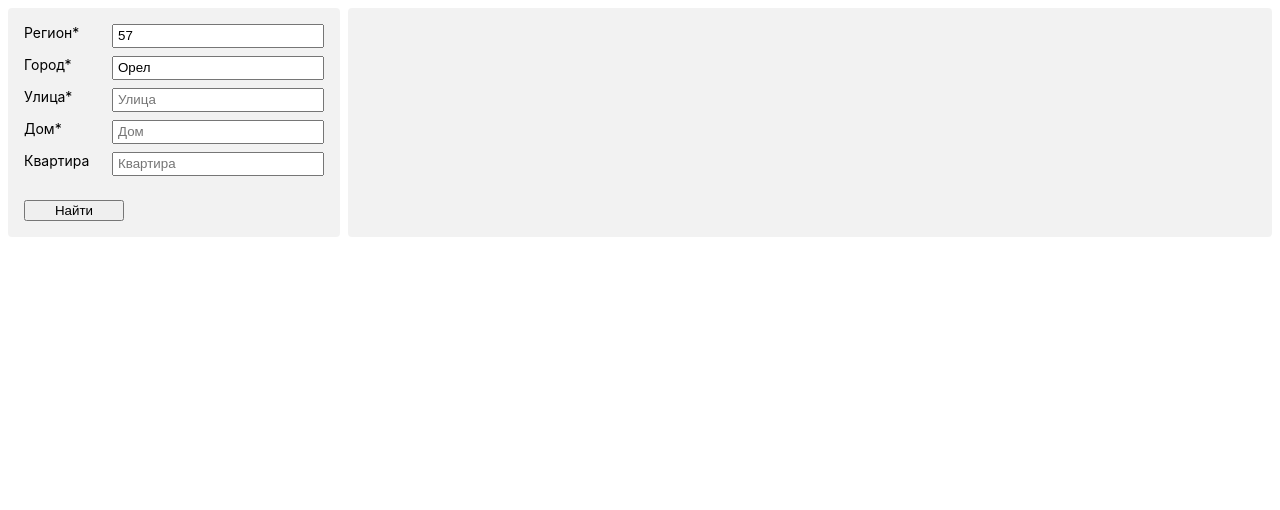
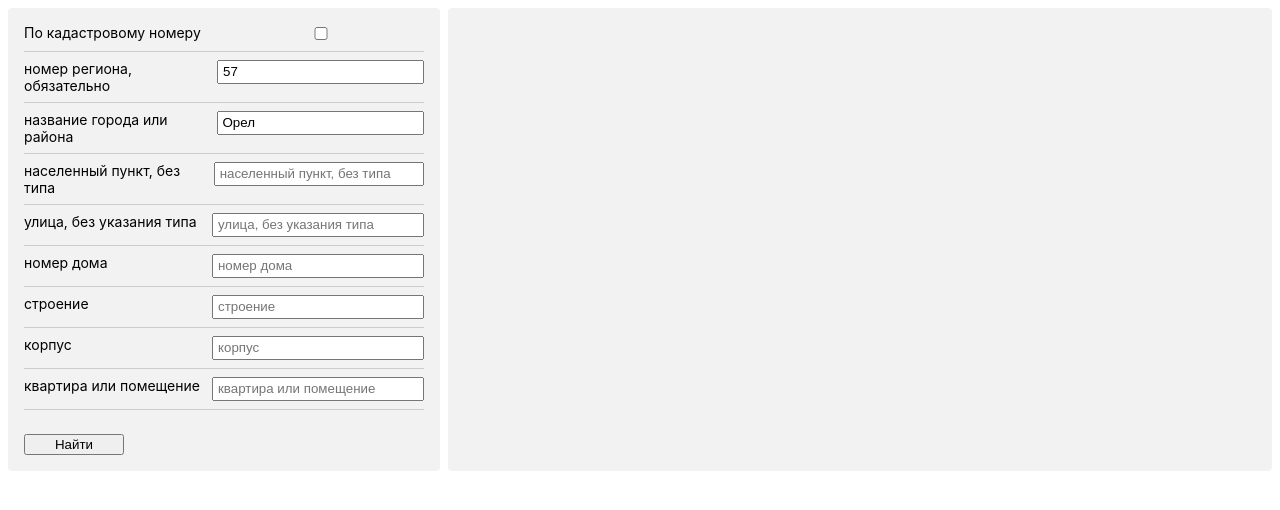
Before and after one commit to 0snilcy/cadastr, a React (Create React App) app: page / in a window 1280 px wide. Shown: the top 510 px of the page. Built offline with nearby package versions, Linux system fonts and the light colour scheme.

Commit message:
Updated logic

```diff
--- a/public/index.html
+++ b/public/index.html
@@ -24,7 +24,7 @@
       work correctly both with client-side routing and a non-root public URL.
       Learn how to configure a non-root public URL by running `npm run build`.
     -->
-    <title>Cadastr 0.6</title>
+    <title>Cadastr 0.7</title>
   </head>
   <body>
     <noscript>You need to enable JavaScript to run this app.</noscript>
--- a/src/components/aside/index.jsx
+++ b/src/components/aside/index.jsx
@@ -4,45 +4,32 @@ import "./style.scss";
 const onSubmitHandler = async (evt, setData, setIsLoading, setStatus) => {
   setIsLoading(true);
   evt.preventDefault();
-  const region = new FormData(evt.target).get("region");
-  const city = new FormData(evt.target).get("city");
-  const street = new FormData(evt.target).get("street");
-  const house = new FormData(evt.target).get("house");
-  const flat = new FormData(evt.target).get("flat");
-  console.log(region, city, street, house);
-
-  if (!street || !city || !street || !house) {
-    setIsLoading(false);
-    return;
-  }
+  const formData = new FormData(evt.target);
 
   try {
     const data = await fetch("https://apirosreestr.ru/api/cadaster/search", {
       method: "POST",
       headers: {
-        "Access-Control-Request-Headers":
-          "access-control-allow-headers,access-control-allow-method,content-type,token",
-        "Access-Control-Request-Method": "POST",
         Token: "GRGW-EZEB-K7SH-YTSL",
         "Content-Type": "application/json",
       },
       body: JSON.stringify({
         query: {
-          region_code: region,
-          raion: city,
-          settlement: "",
-          street,
-          house,
-          building: "",
-          block: "",
-          flat,
+          region_code: formData.get("region_code"),
+          raion: formData.get("raion"),
+          settlement: formData.get("settlement"),
+          street: formData.get("street"),
+          house: formData.get("house"),
+          building: formData.get("building"),
+          block: formData.get("block"),
+          flat: formData.get("flat"),
         },
         grouped: 0,
       }),
     });
+    setStatus([data.status, data.statusText]);
     const resp = await data.json();
     console.log(resp);
-    setStatus([data.status, data.statusText]);
     setData(resp);
     setIsLoading(false);
   } catch (err) {
@@ -53,44 +40,94 @@ const onSubmitHandler = async (evt, setData, setIsLoading, setStatus) => {
 
 function Aside({ setData, isLoading, setIsLoading }) {
   const [status, setStatus] = useState(null);
+  const [isNumberType, setNumberType] = useState(false);
 
   return (
     <div className="Aside">
+      <label>
+        По кадастровому номеру
+        <input
+          type="checkbox"
+          checked={isNumberType}
+          onChange={(evt) => setNumberType(evt.target.checked)}
+          name="isNumberType"
+        />
+      </label>
       <form
         onSubmit={(evt) =>
           onSubmitHandler(evt, setData, setIsLoading, setStatus)
         }
       >
+        {isNumberType ? (
           <label>
-          Регион*
+            кадастровый номер
             <input
-            name="region"
+              name="query"
               type="text"
-            placeholder="Регион"
+              required
+              placeholder="кадастровый номер"
+            />
+          </label>
+        ) : (
+          <>
+            <label>
+              номер региона, обязательно
+              <input
+                name="region_code"
+                type="text"
+                required
+                placeholder="номер региона, обязательно"
                 defaultValue="57"
               />
             </label>
             <label>
-          Город*
+              название города или района
               <input
-            name="city"
+                name="raion"
                 type="text"
-            placeholder="Город"
+                placeholder="название города или района"
                 defaultValue="Орел"
               />
             </label>
             <label>
-          Улица*
-          <input name="street" type="text" placeholder="Улица" />
+              населенный пункт, без типа
+              <input
+                name="settlement"
+                type="text"
+                placeholder="населенный пункт, без типа"
+              />
             </label>
             <label>
-          Дом*
-          <input name="house" type="text" placeholder="Дом" />
+              улица, без указания типа
+              <input
+                name="street"
+                type="text"
+                placeholder="улица, без указания типа"
+              />
             </label>
             <label>
-          Квартира
-          <input name="flat" type="text" placeholder="Квартира" />
+              номер дома
+              <input name="house" type="text" placeholder="номер дома" />
             </label>
+            <label>
+              строение
+              <input name="building" type="text" placeholder="строение" />
+            </label>
+            <label>
+              корпус
+              <input name="block" type="text" placeholder="корпус" />
+            </label>
+            <label>
+              квартира или помещение
+              <input
+                name="flat"
+                type="text"
+                placeholder="квартира или помещение"
+              />
+            </label>
+          </>
+        )}
+
         <footer>
           <button disabled={isLoading}>Найти</button>{" "}
           {status && status.join(" ")}
--- a/src/components/aside/style.scss
+++ b/src/components/aside/style.scss
@@ -7,8 +7,11 @@
   label {
     display: block;
     margin-bottom: 0.5rem;
-    width: 300px;
+    width: 400px;
     display: flex;
+    align-items: flex-start;
+    border-bottom: 1px solid #ccc;
+    padding-bottom: 0.5rem;
   }
 
   input {
--- a/src/components/content/index.jsx
+++ b/src/components/content/index.jsx
@@ -1,4 +1,4 @@
-import React from "react";
+import React, { useRef } from "react";
 import "./style.scss";
 
 const ContentItem = ({ CADNOMER, ADDRESS }) => {
@@ -20,6 +20,7 @@ const copyItems = async (value) => {
 };
 
 const Content = ({ data, isLoading }) => {
+  const table = useRef(null);
   const error = !!data?.error?.length;
   // data = {
   //   found: 77,
@@ -44,9 +45,24 @@ const Content = ({ data, isLoading }) => {
             >
               Копировать кадастровые номера
             </button>
+            <button
+              className="Content__copy"
+              onClick={(evt) => {
+                evt.preventDefault();
+                const selection = document.getSelection();
+                selection.setBaseAndExtent(
+                  table.current,
+                  0,
+                  table.current,
+                  table.current.childNodes.length
+                );
+              }}
+            >
+              Выделить таблицу
+            </button>
           </div>
           <hr />
-          <div className="Content__list">
+          <div className="Content__list" ref={table}>
             <table>
               <tbody>
                 {data.objects.map((item) => (
```
Lines whose indentation alone changed are shown as unchanged.
